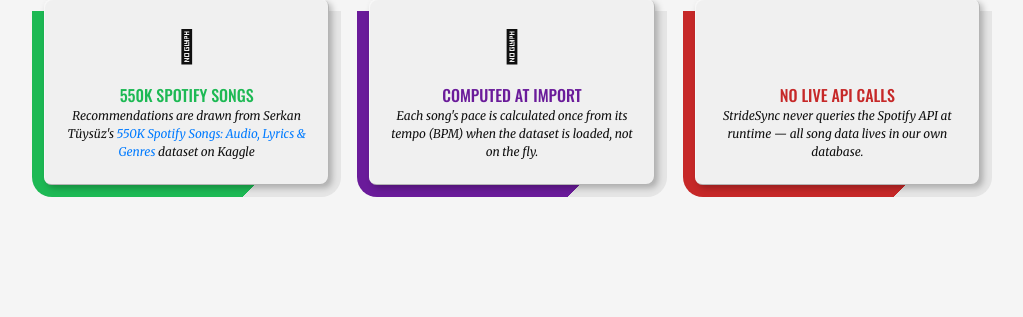
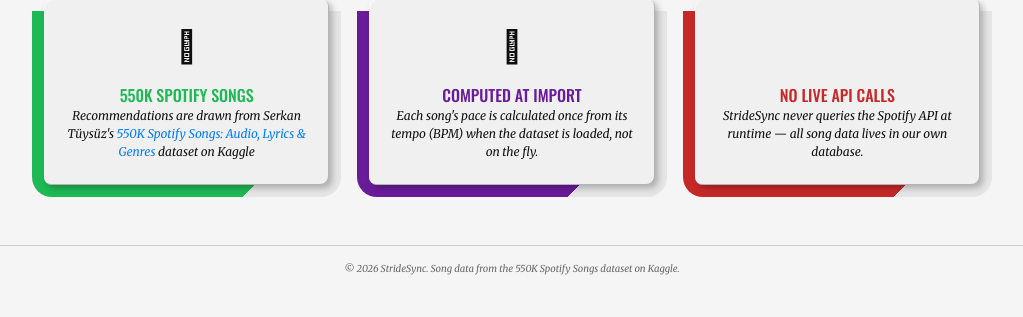
Before and after one commit to kaylynn-johnson/stride-sync, a Django app: page / in a window 1280 px wide. Shown: the part 483-800 px from the top of the page, without its empty margins (128-1151 px from the left). Run offline with Django 5.2, Linux system fonts and the light colour scheme; some libraries are stand-ins or nearby versions.

Commit message:
Add footer

```diff
--- a/playlist/static/playlist/styles.css
+++ b/playlist/static/playlist/styles.css
@@ -144,6 +144,20 @@
     height: 5px;
 }
 
+.site-footer {
+    text-align: center;
+    margin-top: 2rem;
+    padding: 1rem;
+    border-top: 1px solid #ccc;
+    font-family: 'Merriweather', serif;
+    font-size: 0.6rem;
+    color: #666;
+}
+
+.site-footer a {
+    color: #666;
+}
+
 .list-card {
     border: 1px solid #ccc;
     padding: 10px;
--- a/playlist/templates/playlist/index.html
+++ b/playlist/templates/playlist/index.html
@@ -33,7 +33,7 @@
     </ol>
 
     <div class="spacer"></div>
-    <h2>About the Data</h2>
+    <h2 id="about-the-data">About the Data</h2>
     <ul class="card-grid">
         <li style="--accent-color: #1DB954">
             <div class="icon"><i class="fa-light fa-database"></i></div>
--- a/playlist/templates/playlist/layout.html
+++ b/playlist/templates/playlist/layout.html
@@ -57,5 +57,9 @@
             {% block body %}
             {% endblock %}
         </div>
+
+        <footer class="site-footer">
+            <p>&copy; {% now "Y" %} StrideSync. Song data from the <a href="{% url 'index' %}#about-the-data">550K Spotify Songs dataset</a> on Kaggle.</p>
+        </footer>
     </body>
 </html>
```
